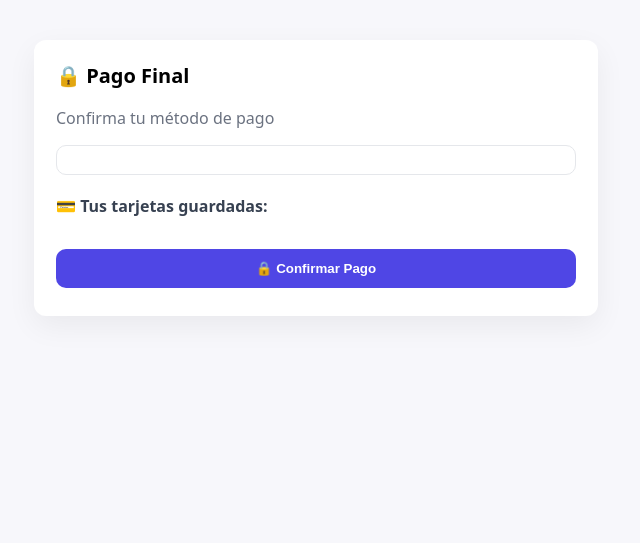
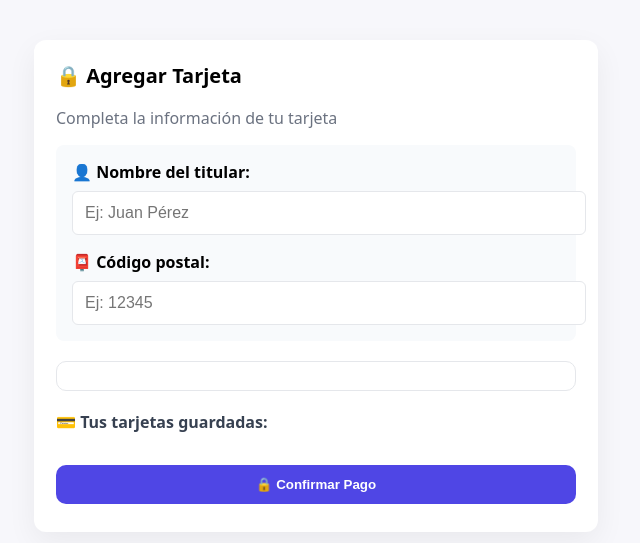
Before and after one commit to landerlopez1992-cyber/cubalink23-payments, a Flask app: page /sdk/card in a window 1280 px wide. Shown: the top 543 px of the page, without its empty margins (324-964 px from the left). Run offline with Flask 3, Linux system fonts and the light colour scheme; some libraries are stand-ins or nearby versions.

Commit message:
✅ Agregar campos nombre y código postal al WebView

```diff
--- a/templates/card.html
+++ b/templates/card.html
@@ -21,8 +21,19 @@
 </head>
 <body>
   <div class="card">
-    <h1>🔒 Pago Final</h1>
-    <p style="color: #6b7280; margin: 0 0 16px;">Confirma tu método de pago</p>
+    <h1>🔒 Agregar Tarjeta</h1>
+    <p style="color: #6b7280; margin: 0 0 16px;">Completa la información de tu tarjeta</p>
+
+    <!-- ✅ CAMPOS ADICIONALES ANTES DE SQUARE -->
+    <div style="margin-bottom: 20px; padding: 16px; background: #f8fafc; border-radius: 8px;">
+      <label style="display: block; margin-bottom: 8px; font-weight: 600;">👤 Nombre del titular:</label>
+      <input type="text" id="cardholder-name" placeholder="Ej: Juan Pérez"
+             style="width: 100%; padding: 12px; border: 1px solid #e5e7eb; border-radius: 6px; font-size: 16px;">
+
+      <label style="display: block; margin: 16px 0 8px; font-weight: 600;">📮 Código postal:</label>
+      <input type="text" id="postal-code" placeholder="Ej: 12345" maxlength="10"
+             style="width: 100%; padding: 12px; border: 1px solid #e5e7eb; border-radius: 6px; font-size: 16px;">
+    </div>
 
     <!-- Formulario Square -->
     <div id="card-container"></div>
@@ -369,16 +380,23 @@
         // ✅ NUEVO: Crear tarjeta EN Square y guardar metadata en Supabase
         if (customerId) {
           try {
+            // ✅ Obtener datos del formulario
+            const cardholderName = document.getElementById('cardholder-name').value || 'Usuario';
+            const postalCode = document.getElementById('postal-code').value || '12345';
+
             console.log('💾 Guardando nueva tarjeta para customer:', customerId);
+            console.log('👤 Nombre:', cardholderName);
+            console.log('📮 Código postal:', postalCode);
+
             const createRes = await fetch('/api/cards/create', {
               method: 'POST',
               headers: {'Content-Type':'application/json'},
               body: JSON.stringify({
                 user_id: customerId,
-                customer_id: customerId, // Asumimos que customer_id = user_id por ahora
+                customer_id: customerId,
                 nonce: nonce,
-                postal_code: '12345',
-                name: 'Usuario'
+                postal_code: postalCode,
+                name: cardholderName
               })
             });
 
```
